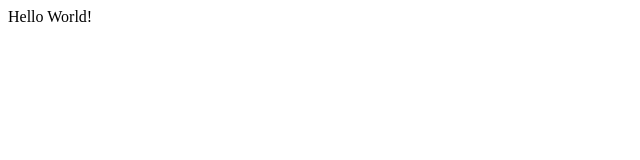
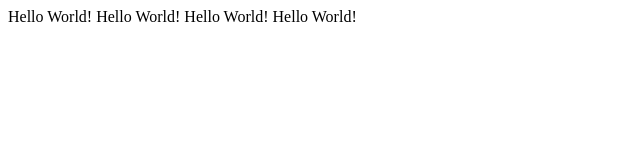
Before and after one commit to behzadqasim/behzadqasim, a plain HTML site: page index.html in a window 1280 px wide. Shown: the whole page, without its empty margins (0-640 px from the left). Drawn offline with Linux system fonts and the light colour scheme.

Commit message:
Update index.html

```diff
--- a/index.html
+++ b/index.html
@@ -9,5 +9,8 @@
 
 	<body>
 		Hello World!
+		Hello World!
+		Hello World!
+		Hello World!
 	</body>
 </html>
```
